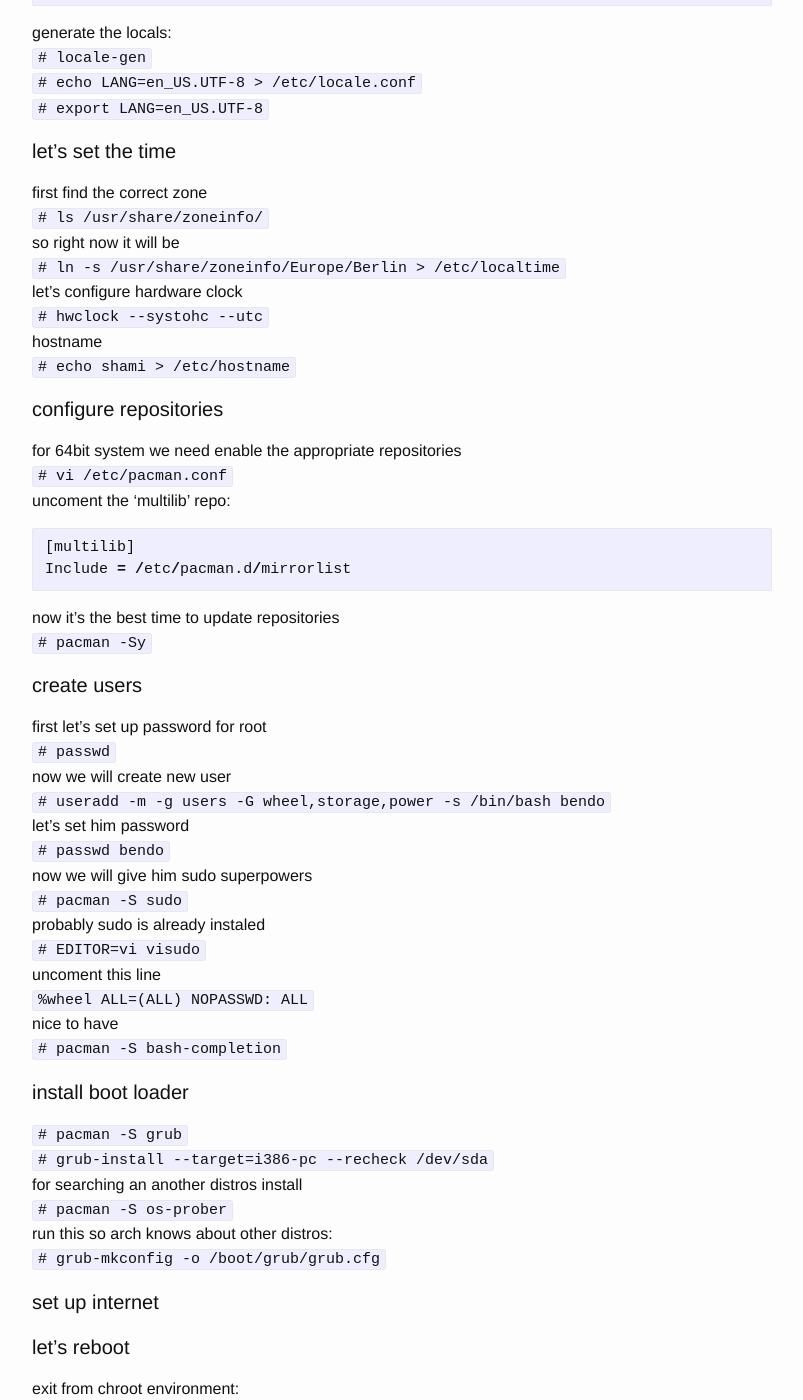
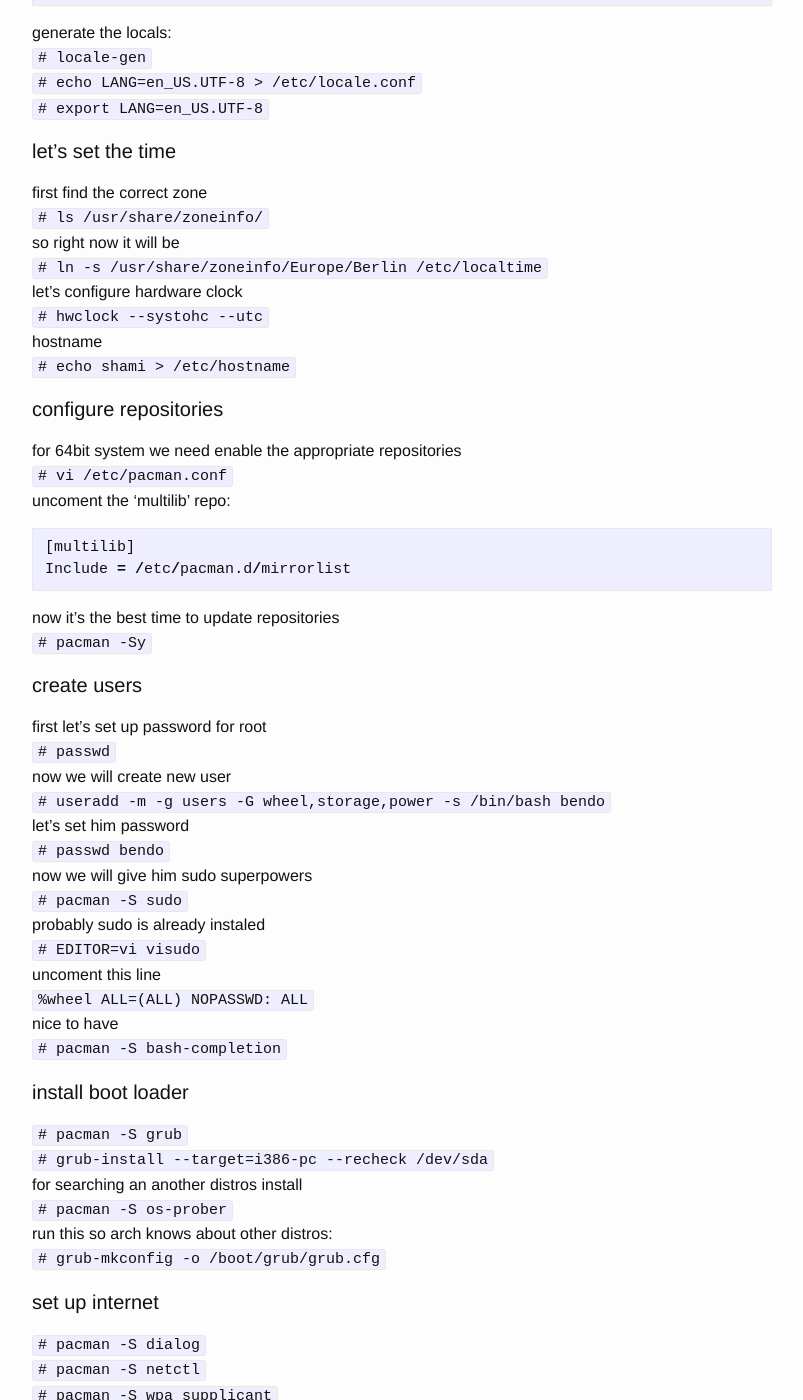
Before and after one commit to bendo/bendo.github.io, a Jekyll site: the page built from arch.md, in a window 1280 px wide and 1400 px high, scrolled down 1366 px. Shown: the whole window, without its empty margins (238-1041 px from the left). Built offline with Jekyll 4.4.1, drawn with Linux system fonts in a browser that asks for light colours; some of the changed text lies outside the part shown.

Commit message:
fix + install wifi-menu!

```diff
--- a/arch.md
+++ b/arch.md
@@ -62,7 +62,7 @@ generate the locals:
 first find the correct zone
 `# ls /usr/share/zoneinfo/`
 so right now it will be
-`# ln -s /usr/share/zoneinfo/Europe/Berlin > /etc/localtime`
+`# ln -s /usr/share/zoneinfo/Europe/Berlin /etc/localtime`
 let's configure hardware clock
 `# hwclock --systohc --utc`
 hostname
@@ -106,6 +106,9 @@ run this so arch knows about other distros:
 `# grub-mkconfig -o /boot/grub/grub.cfg`
 
 #### set up internet
+`# pacman -S dialog`
+`# pacman -S netctl`
+`# pacman -S wpa_supplicant`
 
 #### let's reboot
 exit from chroot environment:
@@ -117,6 +120,7 @@ and reboot
 
 #### after boot
 install some apps:
+`# pacman -S i3`
 `# pacman -S xorg`
 `# pacman -S xorg-server`
 `# pacman -S xorg-xinit`
@@ -129,4 +133,5 @@ install some apps:
 `# pacman -S mplayer`
 `# pacman -S mc`
 `# pacman -S gedit`
+`# pacman -S zathura`
 copy [dotfiles](https://github.com/bendo/dotfiles) (.bashrc, .xinitrc ...)
```
